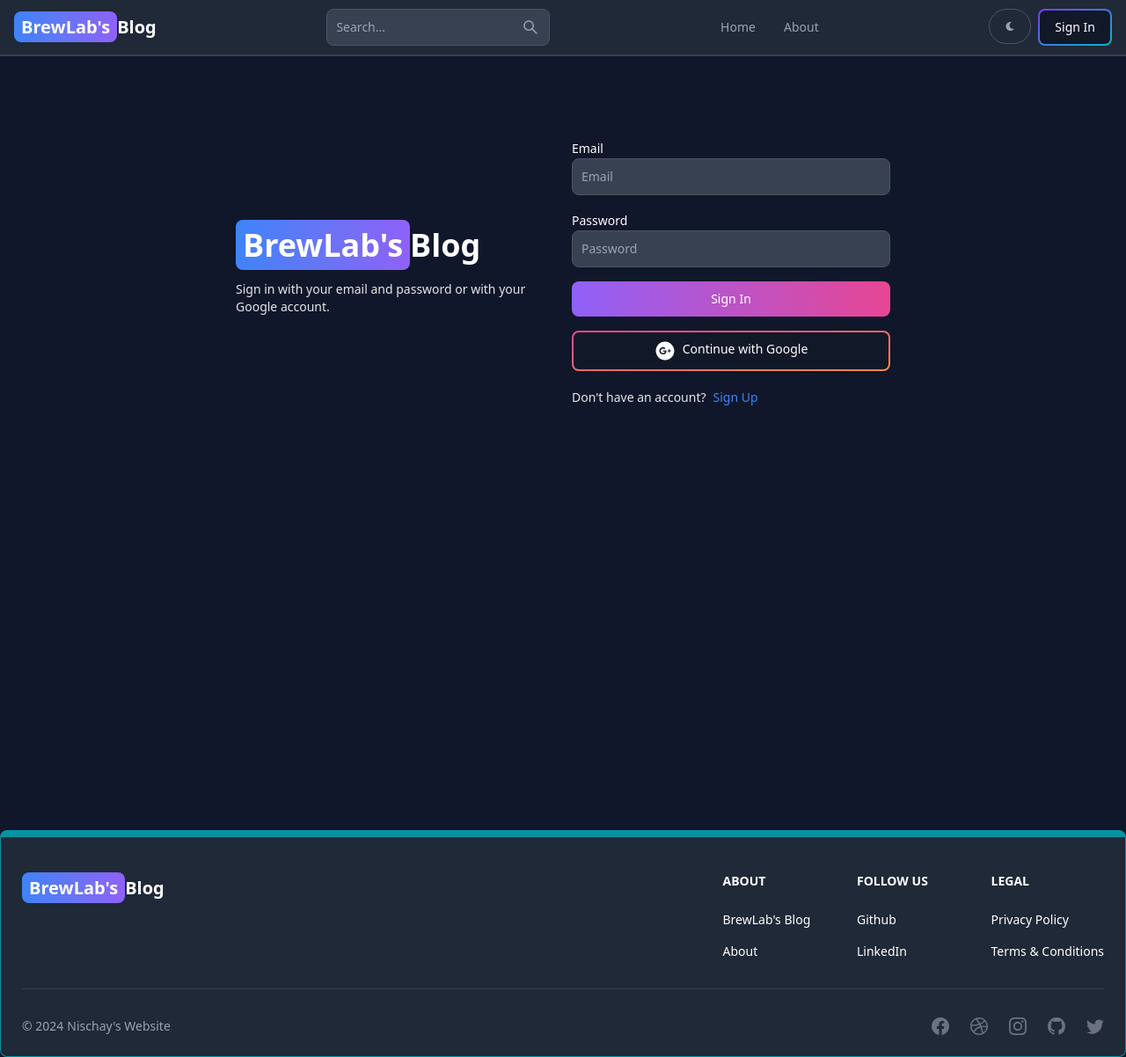
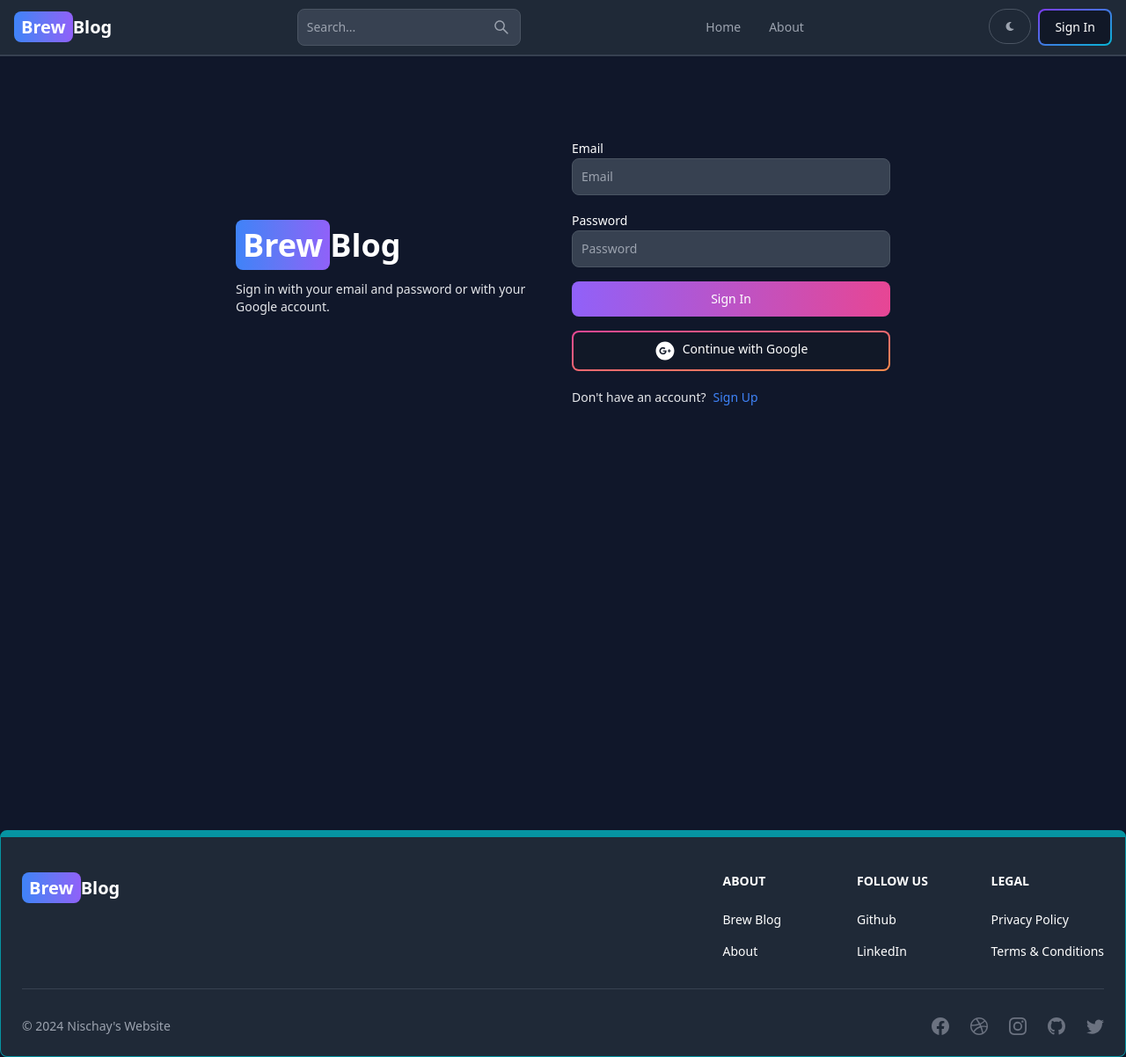
Before and after one commit to nischay-singh/BrewLabs-Blog, a React (Vite) app in the folder client/: page /sign-in in a window 1280 px wide. Shown: the whole page at 88% size. Built offline with nearby package versions, Linux system fonts and the light colour scheme; no server answers.

Commit message:
Updated name

```diff
--- a/client/src/components/Footer.jsx
+++ b/client/src/components/Footer.jsx
@@ -21,7 +21,7 @@ export default function FooterComponent() {
       sm:text-xl font-semibold dark:text-white"
             >
               <span className="px-2 py-1 bg-gradient-to-r from-blue-500 via-indigo-500 to-purple-500 rounded-lg text-white">
-                BrewLab's
+                Brew
               </span>
               Blog
             </Link>
@@ -31,7 +31,7 @@ export default function FooterComponent() {
               <Footer.Title title="About" />
               <Footer.LinkGroup col>
                 <Footer.Link href="/" rel="noopener norefrrer">
-                  BrewLab's Blog
+                  Brew Blog
                 </Footer.Link>
                 <Footer.Link
                   href="/about"
--- a/client/src/components/Header.jsx
+++ b/client/src/components/Header.jsx
@@ -61,7 +61,7 @@ export default function Header() {
       sm:text-xl font-semibold dark:text-white"
       >
         <span className="px-2 py-1 bg-gradient-to-r from-blue-500 via-indigo-500 to-purple-500 rounded-lg text-white">
-          BrewLab's
+          Brew
         </span>
         Blog
       </Link>
--- a/client/src/pages/About.jsx
+++ b/client/src/pages/About.jsx
@@ -4,7 +4,7 @@ export default function About() {
       <div className="max-w-2xl mx-auto p-3 text-center">
         <div>
           <h1 className="text-3xl font font-semibold text-center my-7">
-            About BrewLab's Blog
+            About Brew Blog
           </h1>
           <div className="text-md text-gray-500 flex flex-col gap-6">
             <p>
--- a/client/src/pages/SignIn.jsx
+++ b/client/src/pages/SignIn.jsx
@@ -54,7 +54,7 @@ export default function SignIn() {
         <div className="flex-1">
           <Link to="/" className="font-bold dark:text-white text-4xl">
             <span className="px-2 py-1 bg-gradient-to-r from-blue-500 via-indigo-500 to-purple-500 rounded-lg text-white">
-              BrewLab's
+              Brew
             </span>
             Blog
           </Link>
--- a/client/src/pages/SignUp.jsx
+++ b/client/src/pages/SignUp.jsx
@@ -47,7 +47,7 @@ export default function SignUp() {
         <div className="flex-1">
           <Link to="/" className="font-bold dark:text-white text-4xl">
             <span className="px-2 py-1 bg-gradient-to-r from-blue-500 via-indigo-500 to-purple-500 rounded-lg text-white">
-              BrewLab's
+              Brew
             </span>
             Blog
           </Link>
```
Also changed, not shown: 1 other file (tests, documents, lock files or other folders).
